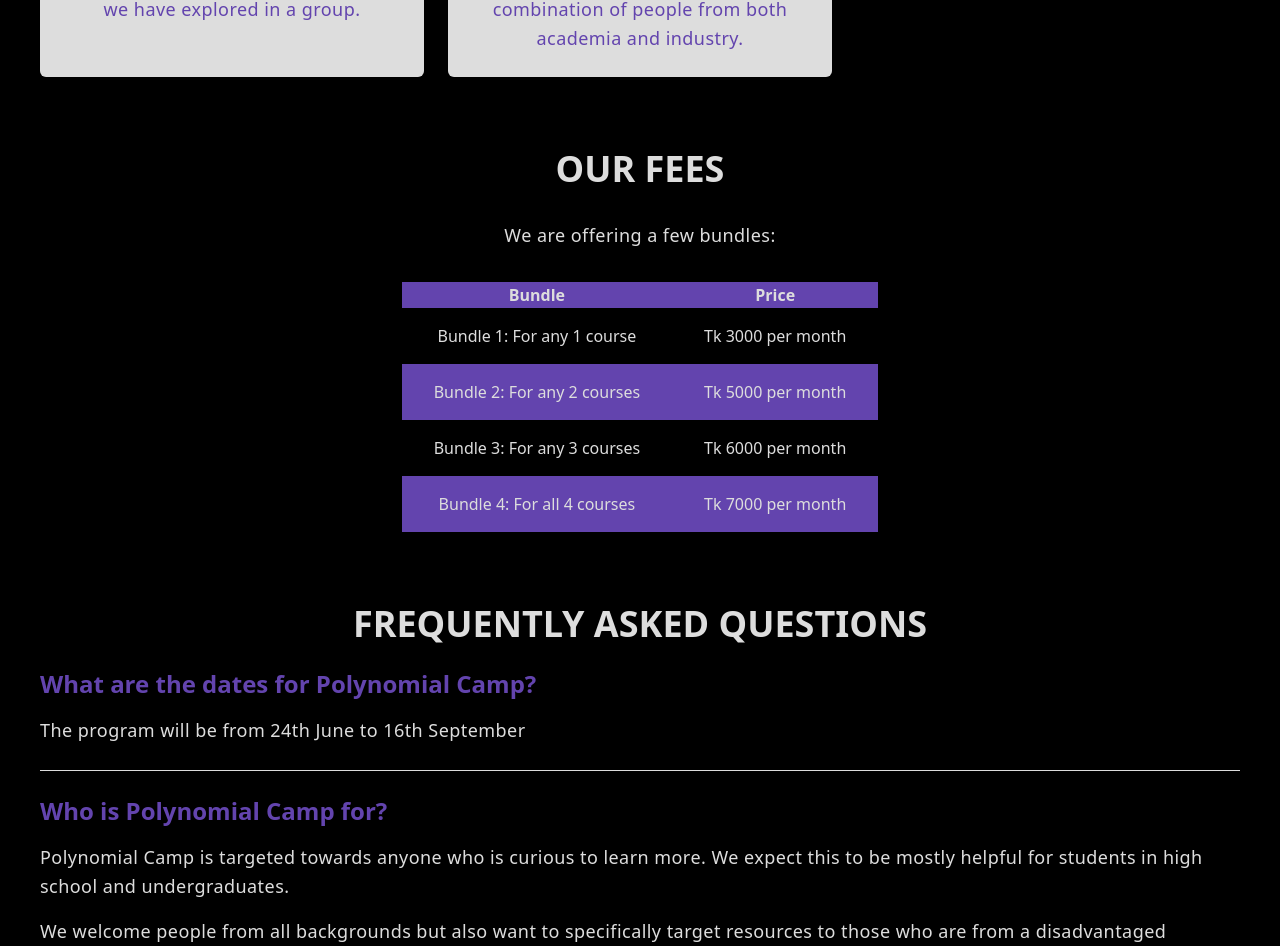
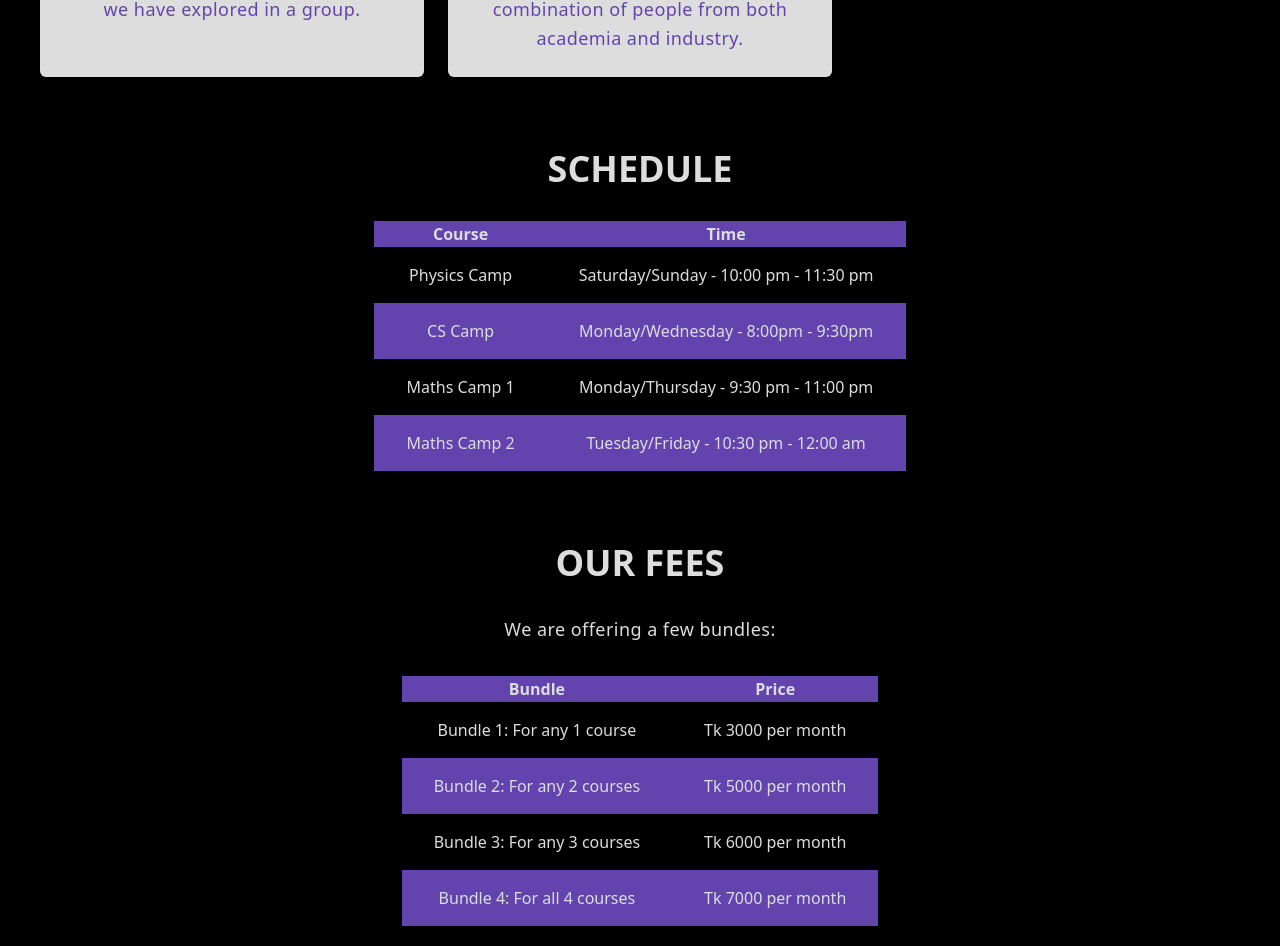
Before and after one commit to tajwarfarhan48/polynomial-camp-website, a React (Create React App) app: page / in a window 1280 px wide. Shown: the part 10989-11935 px from the top of the page. Built offline with nearby package versions, Linux system fonts and the light colour scheme.

Commit message:
Added schedule

```diff
--- a/src/App.js
+++ b/src/App.js
@@ -10,6 +10,7 @@ import Camp2 from './widgets/Camp2.js';
 import Camp3 from './widgets/Camp3.js';
 import Camp4 from './widgets/Camp4.js';
 import Team from './widgets/Team.js';
+import Schedule from './widgets/Schedule.js';
 import Fees from './widgets/Fees.js';
 import Footer from './widgets/Footer.js';
 
@@ -26,6 +27,7 @@ function App() {
         <Camp3 />
         <Camp4 />
         <Outline />
+        <Schedule />
         <Fees />
         <FAQ />
       </div>
--- a/src/widgets/Footer.js
+++ b/src/widgets/Footer.js
@@ -1,7 +1,7 @@
 function Footer() {
     return (
         <div className="w-full bg-black flex justify-center items-center">
-            <p className="text-cream font-light p-4">Website by <a href="https://farhantajwar.com"><u className="font-bold text-purple transition duration-100 ease-in hover:text-darkPurple active:text-veryDarkPurple">Farhan Tajwar Romit</u></a></p>
+            <p className="text-cream font-light p-4">Website by <a target="_blank" rel="noreferrer" href="https://farhantajwar.com"><u className="font-bold text-purple transition duration-100 ease-in hover:text-darkPurple active:text-veryDarkPurple">Farhan Tajwar Romit</u></a></p>
         </div>
     );
 }
--- /dev/null
+++ b/src/widgets/Schedule.js
@@ -0,0 +1,50 @@
+import { useRef } from "react";
+import useIfVisible from "../useIfVisible";
+import '../output.css';
+
+let bundles = [
+    {
+      key: 0,
+      name: 'Physics Camp',
+      time: 'Saturday/Sunday - 10:00 pm - 11:30 pm'
+    },
+    {
+      key: 1,
+      name: 'CS Camp',
+      time: 'Monday/Wednesday - 8:00pm - 9:30pm'
+    },
+    {
+      key: 2,
+      name: 'Maths Camp 1',
+      time: 'Monday/Thursday - 9:30 pm - 11:00 pm'
+    },
+    {
+      key: 3,
+      name: 'Maths Camp 2',
+      time: 'Tuesday/Friday - 10:30 pm - 12:00 am'
+    }
+  ]
+
+function Fees() {
+    const ref = useRef();
+    const isVisible = useIfVisible(ref);
+
+    return (
+        <div id="schedule" ref={ref} className={`flex flex-col mt-6 mb-12 space-y-8 transition-opacity ease-in duration-700 ${isVisible ? 'opacity-100' : 'opacity-0'}`}>
+            <h1 className="text-4xl font-bold text-center text-cream">SCHEDULE</h1>
+            <div className="flex justify-center">
+                <table>
+                    <tbody>
+                        <tr className="bg-purple">
+                        <th className="text-cream">Course</th>
+                        <th className="text-cream">Time</th>
+                        </tr>
+                        {bundles.map((b) => (<tr key={b.key} className="odd:bg-purple"><td className="px-8 py-4 text-cream text-center font-light">{b.name}</td><td className="px-8 py-4 text-cream text-center">{b.time}</td></tr>))}
+                    </tbody>
+                </table>
+            </div>
+        </div>
+    );
+}
+
+export default Fees;
```
